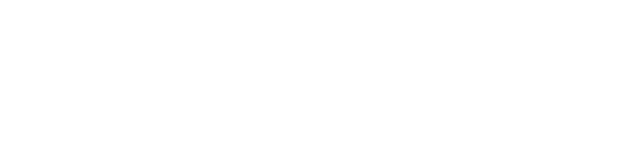
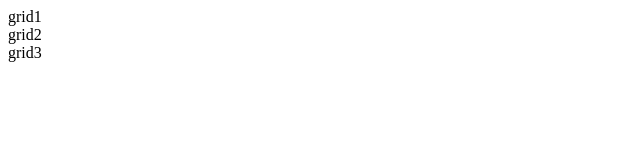
Before and after one commit to Aakriti-Bhatta/grid, a plain HTML site: page index.html in a window 1280 px wide. Shown: the whole page, without its empty margins (0-640 px from the left). Drawn offline with Linux system fonts and the light colour scheme.

Commit message:
outlet done

```diff
--- a/index.html
+++ b/index.html
@@ -4,7 +4,14 @@
     <meta charset="UTF-8" />
     <meta http-equiv="X-UA-Compatible" content="IE=edge" />
     <meta name="viewport" content="width=device-width, initial-scale=1.0" />
+
     <title>Document</title>
   </head>
-  <body></body>
+  <body>
+    <div class="container">
+      <article class="article1">grid1</article>
+      <article class="article2">grid2</article>
+      <article class="article3">grid3</article>
+    </div>
+  </body>
 </html>
```
